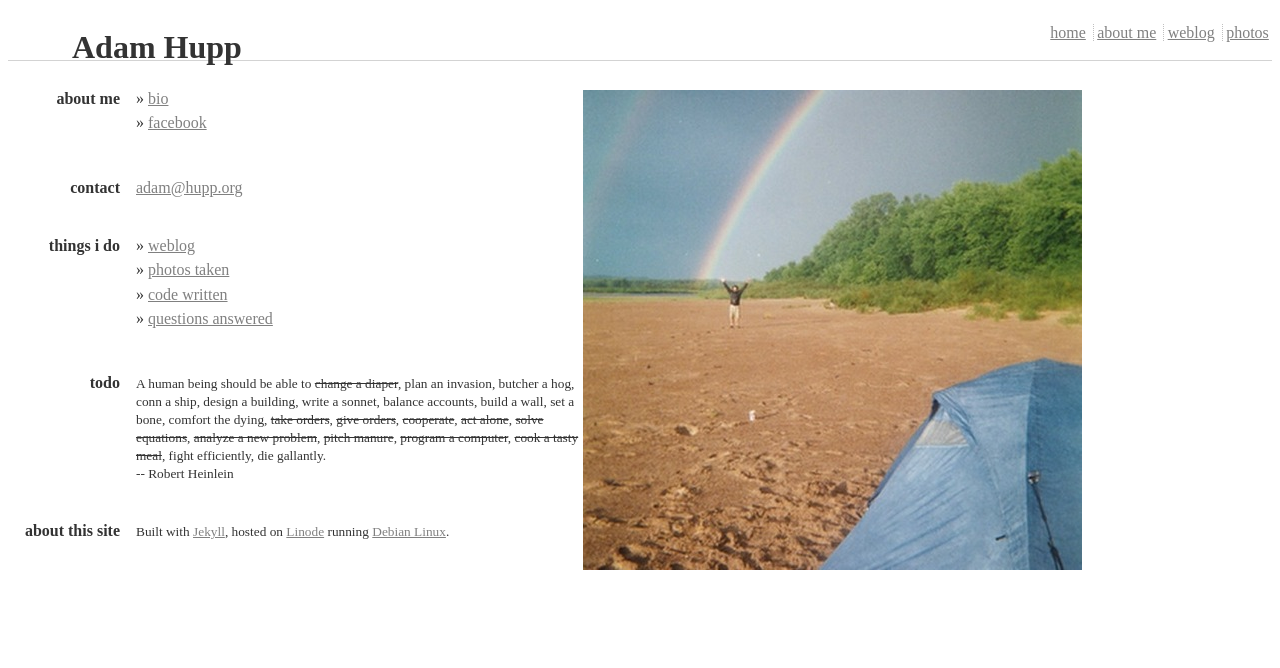
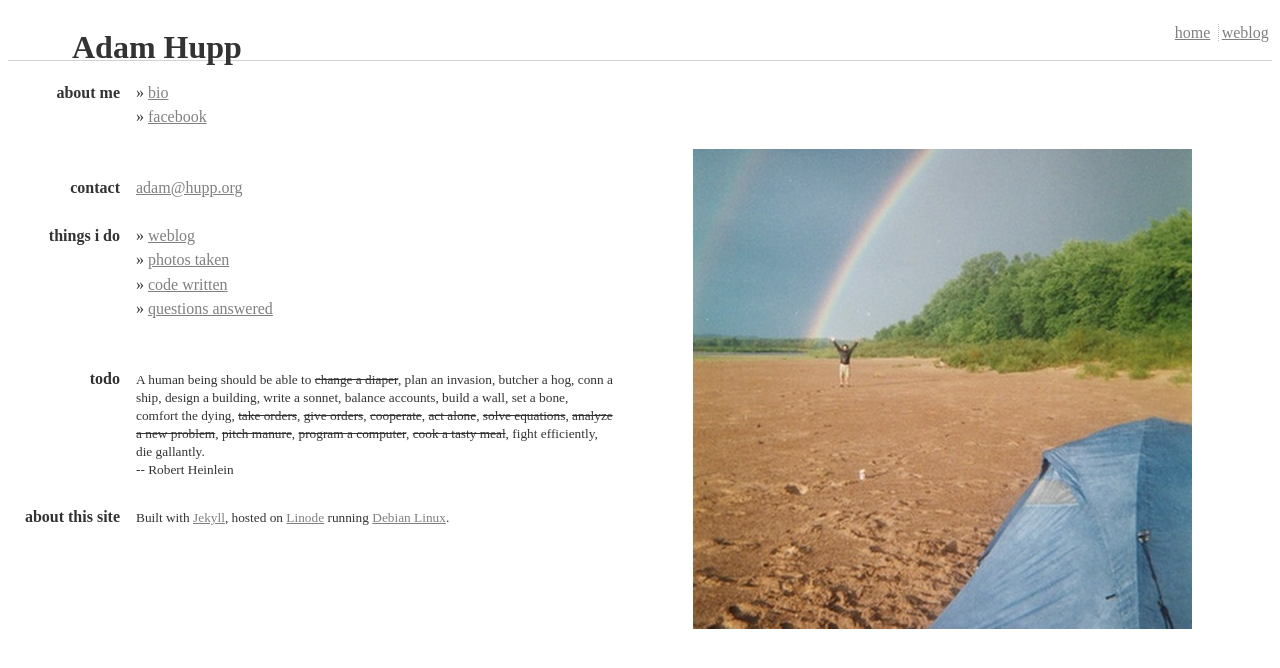
Before and after one commit to ahupp/ahupp.github.io, a Jekyll site: the page built from index.html, in a window 1280 px wide. Shown: the top 668 px of the page. Built offline with Jekyll 4.4.1, drawn with Linux system fonts in a browser that asks for light colours.

Commit message:
css and content cleanup

```diff
--- a/_layouts/default.html
+++ b/_layouts/default.html
@@ -6,13 +6,11 @@
 <body>
   <div class="top">
    <h1>Adam Hupp</h1>
-   <ul class="menu" style="float: right">
+   <ul class="inlinemenu">
     <li><a href="{{site.url}}/">home</a></li>
-    <li><a href="{{site.url}}/about/">about me</a></li>
     <li><a href="{{site.url}}/weblog/">weblog</a></li>
-    <li><a href="http://flickr.com/photos/hupp">photos</a></li>
    </ul>
-   <hr/>
+   <hr />
   </div>
   {{ content }}
 </body>
--- a/css/style.css
+++ b/css/style.css
@@ -10,85 +10,60 @@ a {
  color: grey;
 }
 
-
-/* the main heading, e.g. "Adam Hupp" */
-
-div.top h1 {
+.top h1 {
   margin-bottom: -.2em;
   padding-left: 2em;
   float: left;
 }
+.top .inlinemenu {
+  float: right;
+}
+.top hr {
+  clear: both;
+  border: none;
+  border-top: solid 1px lightgray;
+}
 
 
-/* inline menu */
 
-ul.menu {
-  padding: 0;
-  margin-bottom: 0;
-}
-
-ul.menu li {
+ul.inlinemenu li {
   display: inline;
   border-left: dotted 1px #C0C0C0;
   padding: 0 .2em;
 }
-
-ul.menu li:first-child {
+ul.inlinemenu li:first-child {
   border-left: none
 }
 
 
-
-.mainimage {
+img.mainimage {
   float: right;
-  margin-right: 15%;
-  margin-top: 20px;
-  margin-bottom: 20px;
+  margin: 80px;
 }
 
-.mainimage img {
-  width: 249;
-  height: 240;
+.section {
+  max-width: 50%;
+  margin-left: 8em; /* left column */
+  padding: 15px 0;
 }
 
-
-.section {
-  clear:left;
-  margin: 0 0 0 8em; /* lcolum */
-  padding: 20px 0;
-  width: 50%;
+.section > * {
+  /* not sure of a better way to align the heading and text */
+  margin-top: 0;
 }
-
 
 .section h2 {
   float: left;
   width: 7em;
   font-weight: bold;
   font-size: inherit;
-  margin: 0 0 0 -8em; /* lcolumn */
+  margin-left: -8em; /* left columns */
   text-align: right;
-}
-
-.section p {
-/* Make sure h1 and first line are lined up
-   Alternative is to drop h1 by 1em but that forces
-   everything else to act like a para
-*/
-  margin-top: 0;
-}
-
-hr {
-  margin-top:0;
-  height:1px;
-  clear: both;
-  border: none;
-  border-top: solid 1px lightgray;
 }
 
 .section ul {
   list-style-type: none;
   list-style-position: inside;
-  margin: 0;
   padding-left: 0;
 }
 
--- a/index.html
+++ b/index.html
@@ -2,7 +2,7 @@
 title: Adam Hupp
 layout: default
 ---
-<div class="mainimage"><img src="{{site.url}}/images/canoe.jpg" /></div>
+  <img class="mainimage" src="{{site.url}}/images/canoe.jpg" />
   <div class="section">
     <h2>about me</h2>
     <ul>
@@ -12,7 +12,7 @@ layout: default
   </div>
   <div class="section">
     <h2>contact</h2>
-    <span><a href="mailto:adam@hupp.org">adam@hupp.org</a></span>
+    <a href="mailto:adam@hupp.org">adam@hupp.org</a>
   </div>
   <div class="section">
     <h2>things i do</h2>
```
Also changed, not shown: images/header_inner.png (deleted), 1 other file.
